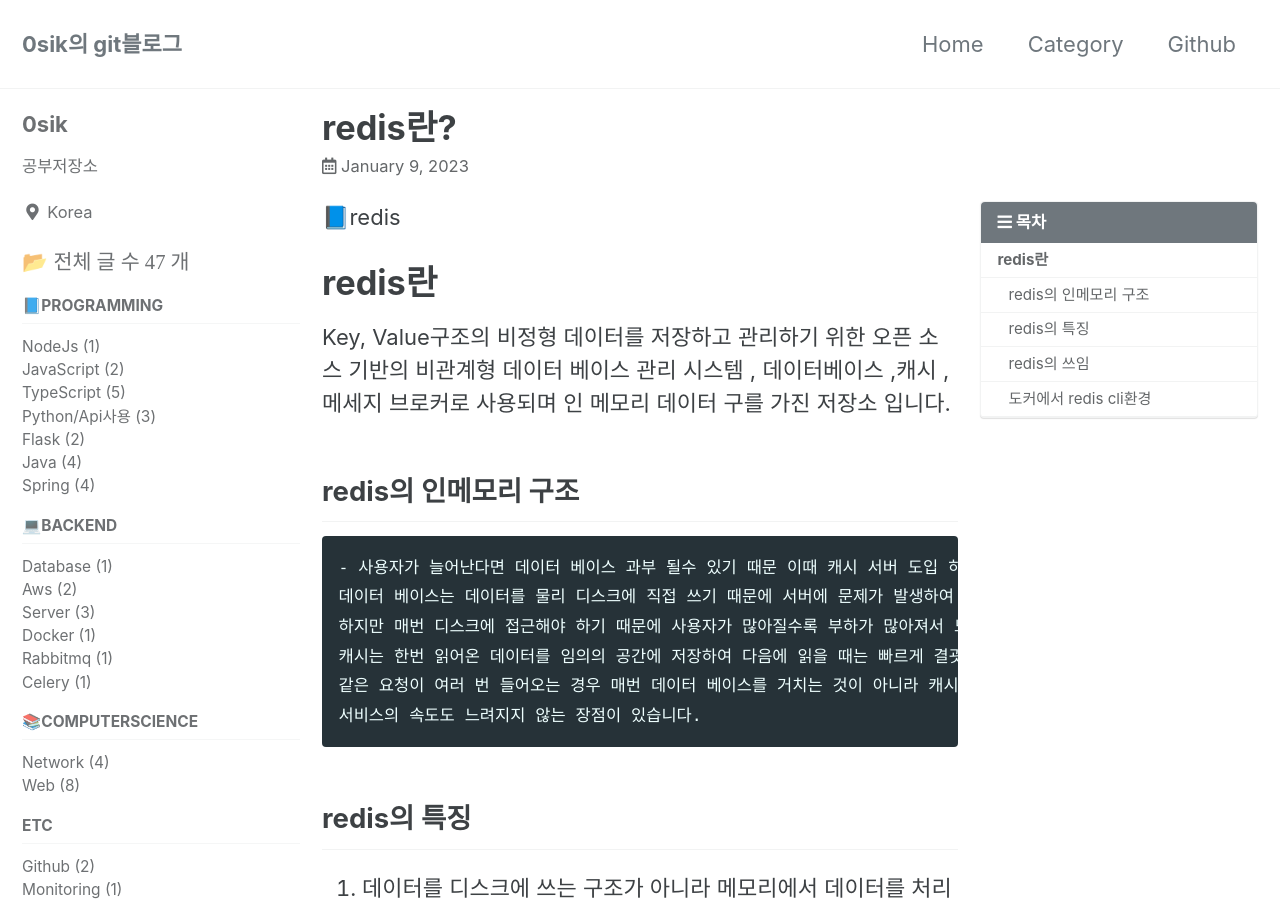
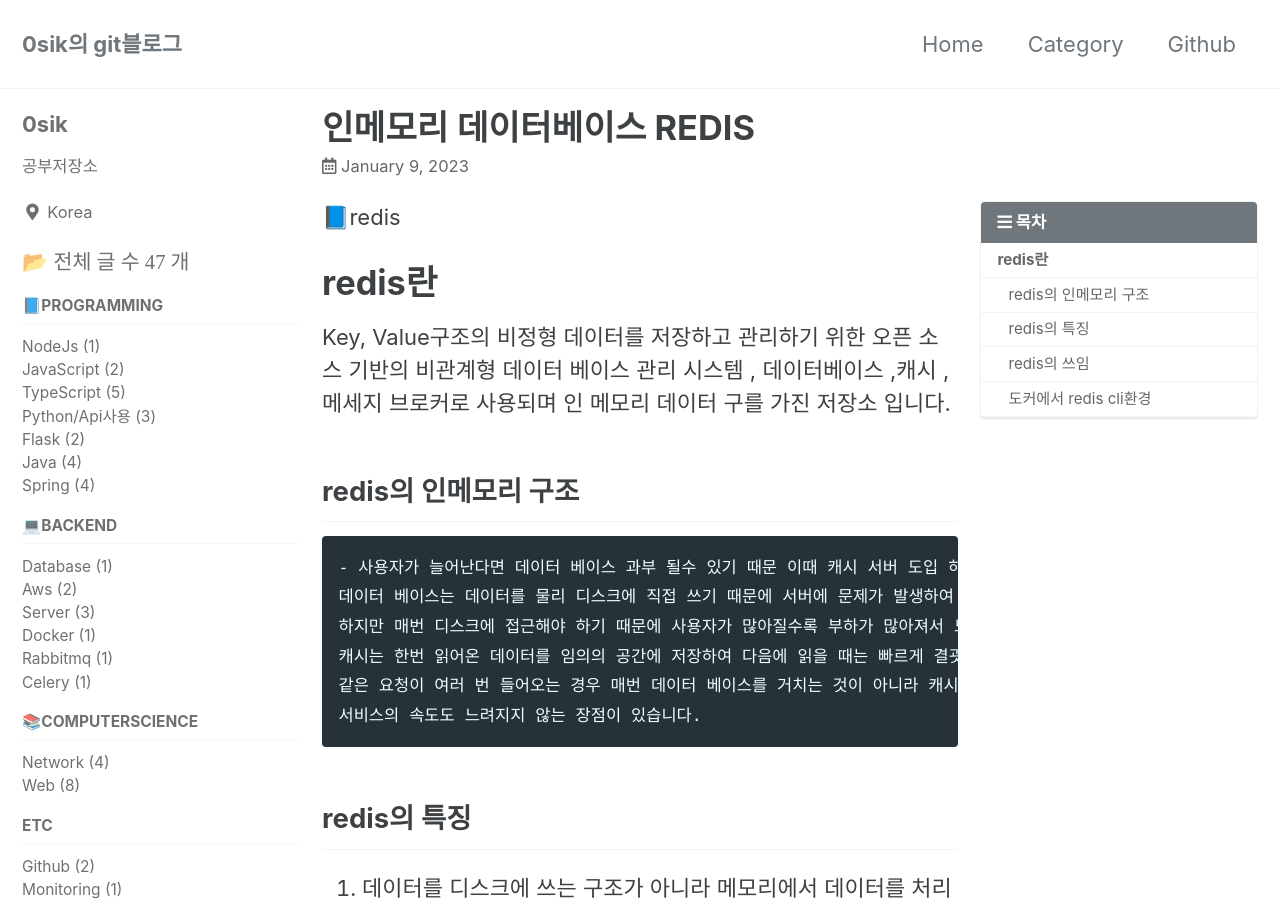
Before and after one commit to 0sik/0sik.github.io, a Jekyll site: the page built from _posts/2023-01-09-redis redis란.md, in a window 1280 px wide and 900 px high. Built offline with Jekyll 4.4.1, drawn with Linux system fonts in a browser that asks for light colours; cached includes are drawn as plain includes.

Commit message:
docs : redis 제목 수정

```diff
--- a/_posts/2023-01-09-redis redis란.md
+++ b/_posts/2023-01-09-redis redis란.md
@@ -1,6 +1,6 @@
 ---
 layout: single
-title: "redis란?"
+title: "인메모리 데이터베이스 REDIS"
 toc: true
 toc_sticky: true
 toc_label: "목차"
```
